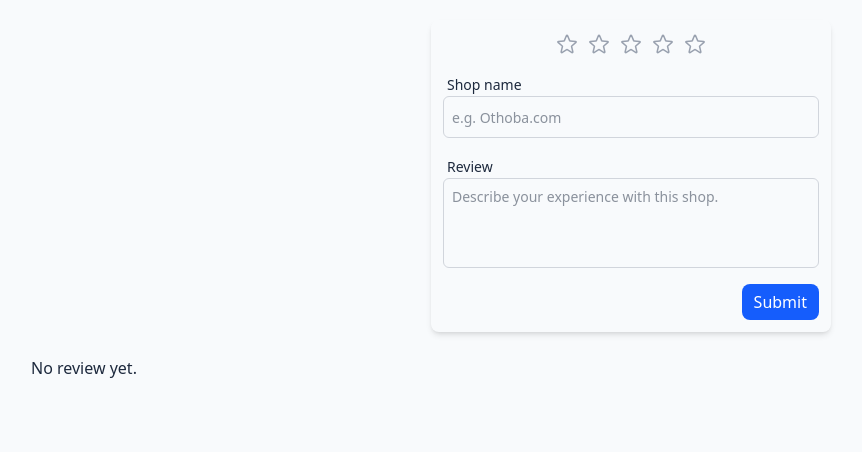
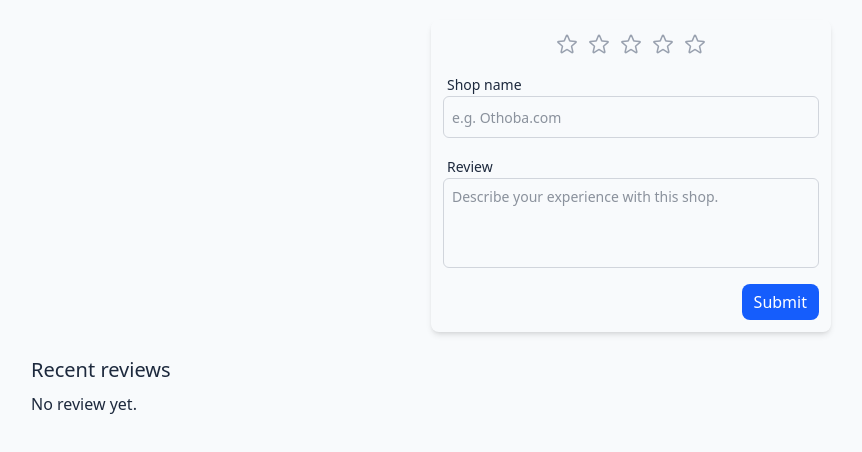
Before and after one commit to jamshed-uddin/Truescore, a Next.js app in the folder assignments/review-app/: page / in a window 1280 px wide. Shown: the top 452 px of the page, without its empty margins (9-871 px from the left). Built offline with nearby package versions, Linux system fonts and the light colour scheme.

Commit message:
fix: clearing editingReviewId

```diff
--- a/assignments/review-app/src/components/ReviewList.tsx
+++ b/assignments/review-app/src/components/ReviewList.tsx
@@ -5,7 +5,11 @@ import ReviewCard from "./ReviewCard";
 
 const ReviewList = () => {
   const { reviews, loading } = useReview();
+
   return (
+    <div>
+      <h3 className="text-xl font-medium mb-2">Recent reviews</h3>
+
       <div>
         {loading ? (
           <h3>Loading...</h3>
@@ -19,6 +23,7 @@ const ReviewList = () => {
           <div>No review yet.</div>
         )}
       </div>
+    </div>
   );
 };
 
--- a/assignments/review-app/src/providers/ReviewProvider.tsx
+++ b/assignments/review-app/src/providers/ReviewProvider.tsx
@@ -66,7 +66,9 @@ const ReviewProvider = ({ children }: { children: ReactNode }) => {
         rev.id === editingReviewId ? { ...rev, ...review } : rev
       );
 
-      return setReviews(reviewsWithEditedReview);
+      setReviews(reviewsWithEditedReview);
+      setEditingReviewId("");
+      return;
     }
 
     setReviews((p) => [...p, newReview]);
```
Lines whose indentation alone changed are shown as unchanged.
